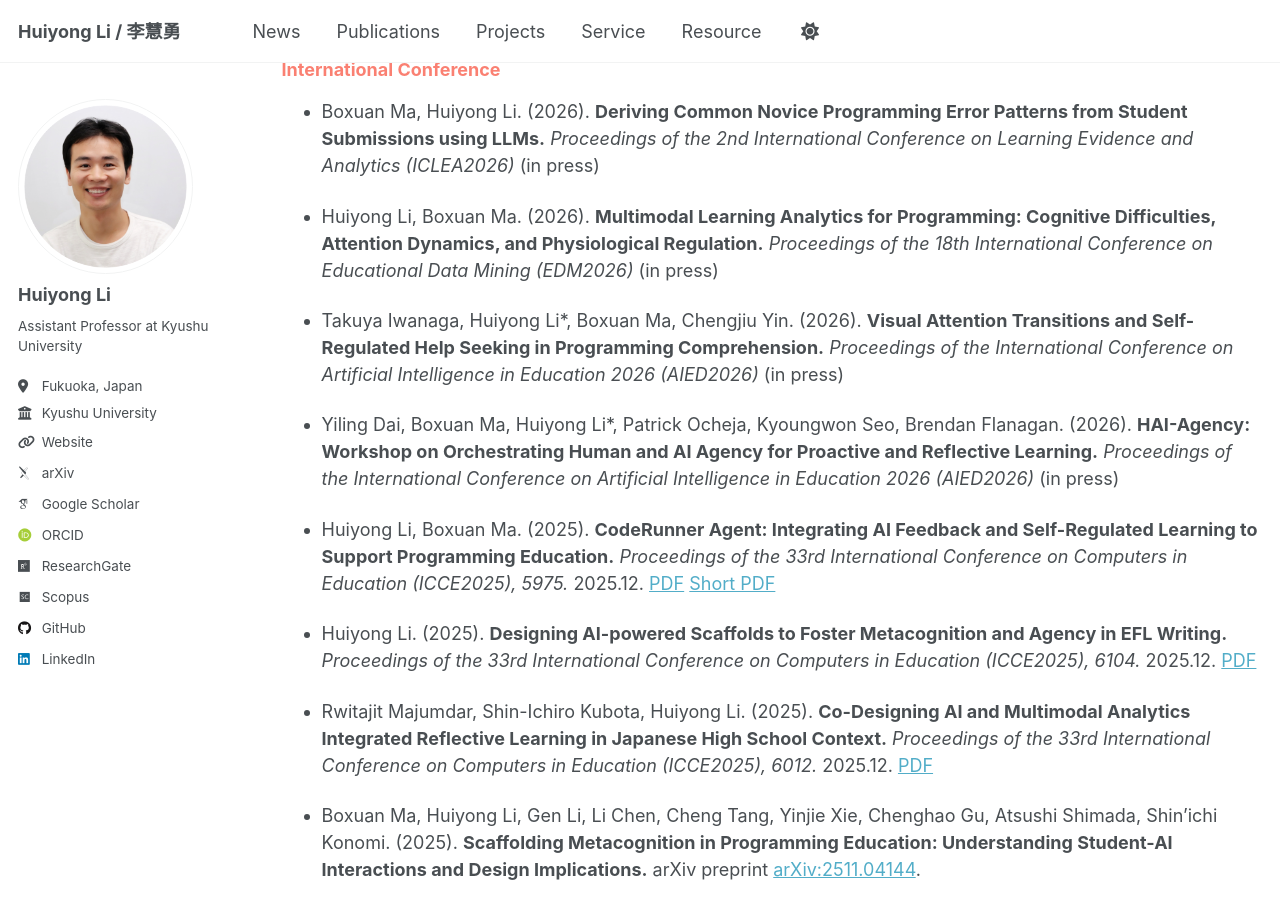
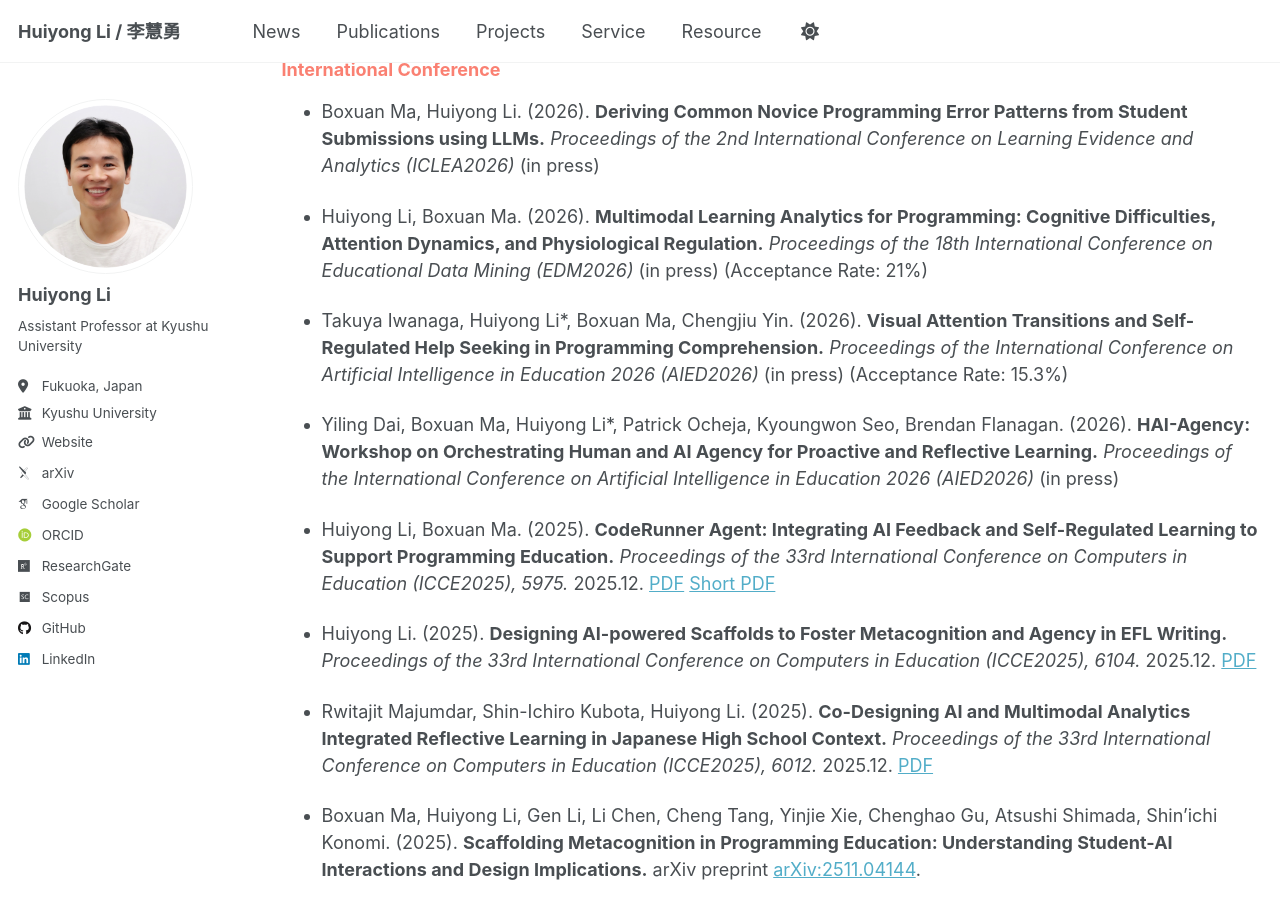
Before and after one commit to li-huiyong/li-huiyong.github.io, a Jekyll site: the page built from _pages/publications.md, in a window 1280 px wide and 900 px high, scrolled down 2007 px. Built offline with Jekyll 4.4.1, drawn with Linux system fonts in a browser that asks for light colours; some web fonts are replaced.

Commit message:
add AIED EDM acceptance rate

```diff
--- a/_pages/publications.md
+++ b/_pages/publications.md
@@ -51,9 +51,9 @@ author_profile: true
 
 * Boxuan Ma, Huiyong Li. (2026). **Deriving Common Novice Programming Error Patterns from Student Submissions using LLMs.** _Proceedings of the 2nd International Conference on Learning Evidence and Analytics (ICLEA2026)_ (in press)
 
-* Huiyong Li, Boxuan Ma. (2026). **Multimodal Learning Analytics for Programming: Cognitive Difficulties, Attention Dynamics, and Physiological Regulation.** _Proceedings of the 18th International Conference on Educational Data Mining (EDM2026)_  (in press)
+* Huiyong Li, Boxuan Ma. (2026). **Multimodal Learning Analytics for Programming: Cognitive Difficulties, Attention Dynamics, and Physiological Regulation.** _Proceedings of the 18th International Conference on Educational Data Mining (EDM2026)_  (in press) (Acceptance Rate: 21%)
 
-* Takuya Iwanaga, Huiyong Li*, Boxuan Ma, Chengjiu Yin. (2026). **Visual Attention Transitions and Self-Regulated Help Seeking in Programming Comprehension.** _Proceedings of the International Conference on Artificial Intelligence in Education 2026 (AIED2026)_ (in press)
+* Takuya Iwanaga, Huiyong Li*, Boxuan Ma, Chengjiu Yin. (2026). **Visual Attention Transitions and Self-Regulated Help Seeking in Programming Comprehension.** _Proceedings of the International Conference on Artificial Intelligence in Education 2026 (AIED2026)_ (in press) (Acceptance Rate: 15.3%)
 
 * Yiling Dai, Boxuan Ma, Huiyong Li*, Patrick Ocheja, Kyoungwon Seo, Brendan Flanagan. (2026). **HAI-Agency: Workshop on Orchestrating Human and AI Agency for Proactive and Reflective Learning.** _Proceedings of the International Conference on Artificial Intelligence in Education 2026 (AIED2026)_ (in press)
 
```
